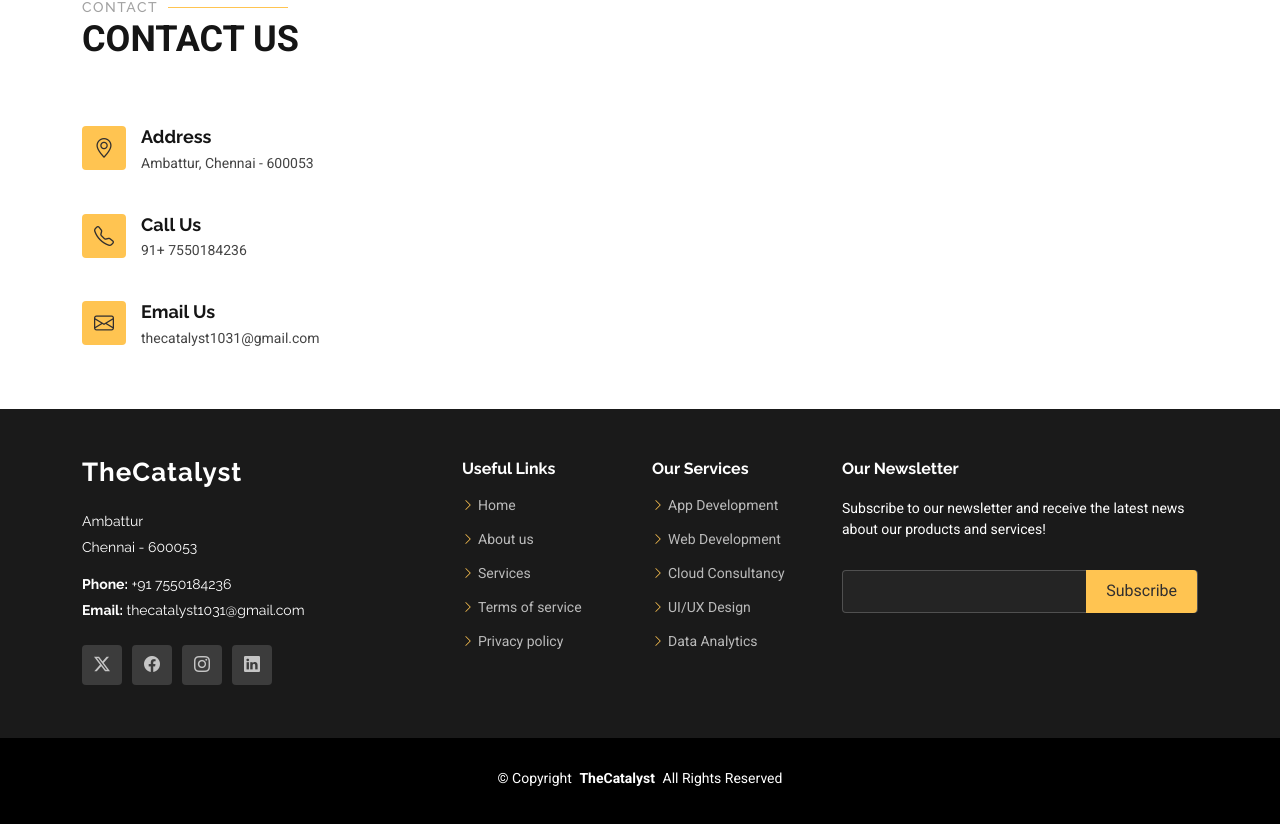
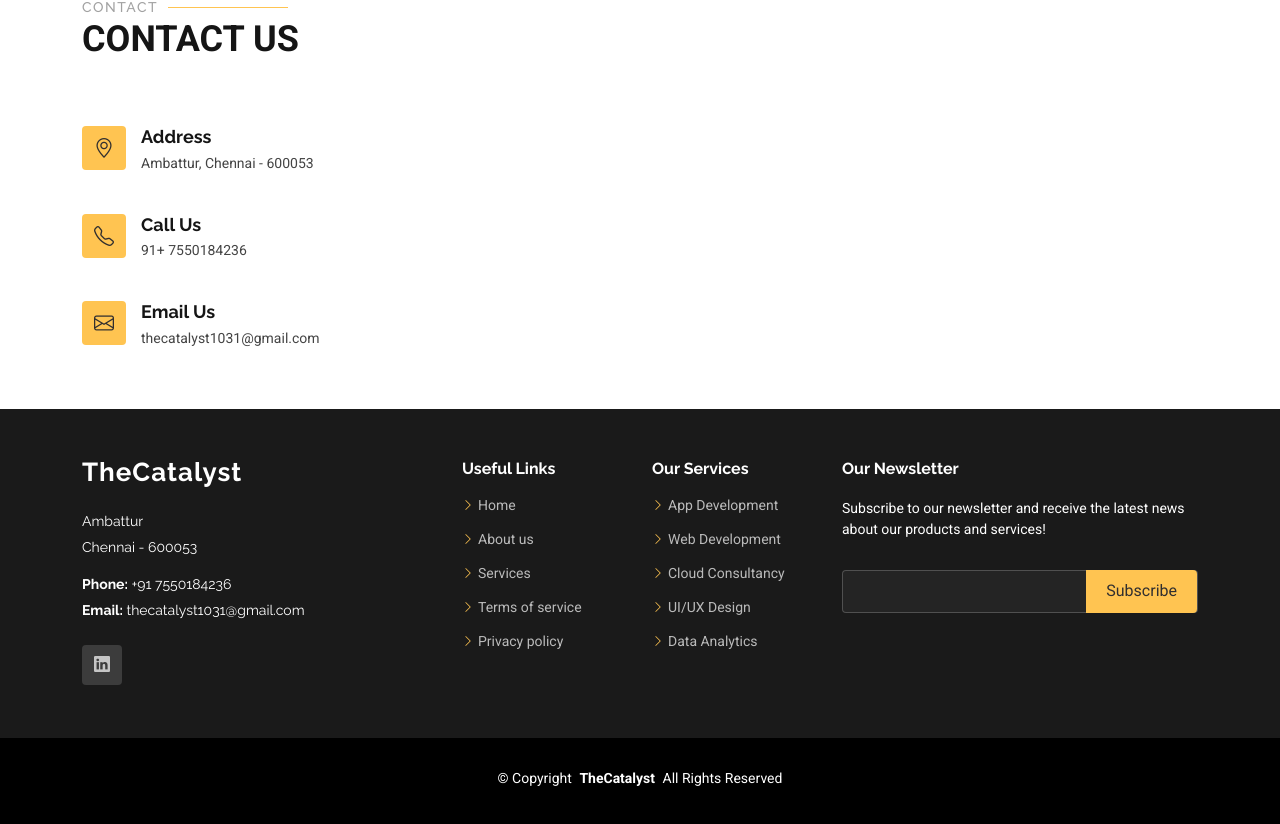
Before and after one commit to thecatalyst-sol/thecatalyst-sol.github.io, a plain HTML site: page index.html in a window 1280 px wide. Shown: the part 4012-4836 px from the top of the page. Drawn offline with Linux system fonts and the light colour scheme.

Commit message:
Update index.html

```diff
--- a/index.html
+++ b/index.html
@@ -592,10 +592,7 @@
               <p><strong>Email:</strong> <span>thecatalyst1031@gmail.com</span></p>
             </div>
             <div class="social-links d-flex mt-4">
-              <a href=""><i class="bi bi-twitter-x"></i></a>
-              <a href=""><i class="bi bi-facebook"></i></a>
-              <a href=""><i class="bi bi-instagram"></i></a>
-              <a href=""><i class="bi bi-linkedin"></i></a>
+              <a href="https://www.linkedin.com/company/the-catalyst-sol/?viewAsMember=true"><i class="bi bi-linkedin"></i></a>
             </div>
           </div>
 
```
